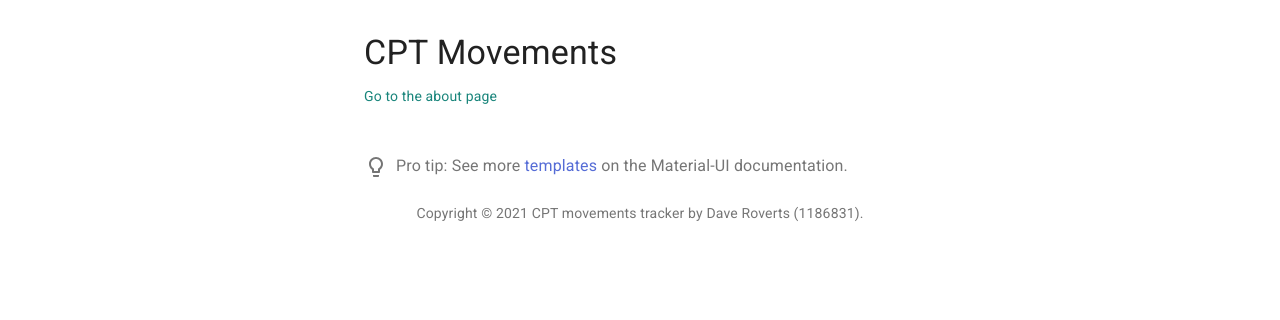
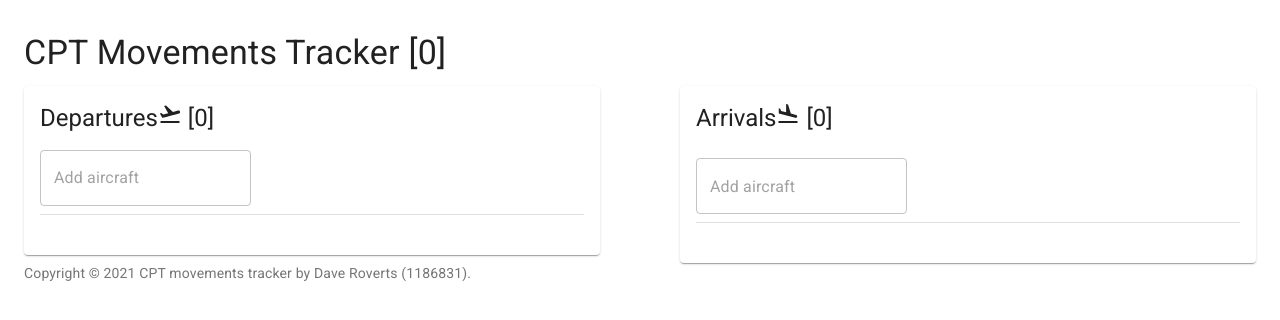
Before and after one commit to daveroverts/cpt-movements-tracker, a Next.js app: page / in a window 1280 px wide. Shown: the top 320 px of the page. Built offline with nearby package versions, Linux system fonts and the light colour scheme.

Commit message:
Got the app working again

```diff
--- a/pages/_app.js
+++ b/pages/_app.js
@@ -4,6 +4,8 @@ import Head from 'next/head';
 import { ThemeProvider } from '@material-ui/core/styles';
 import CssBaseline from '@material-ui/core/CssBaseline';
 import theme from '../src/theme';
+import '@fontsource/roboto';
+import '../styles.css'
 
 export default function MyApp(props) {
   const { Component, pageProps } = props;
@@ -19,7 +21,7 @@ export default function MyApp(props) {
   return (
     <React.Fragment>
       <Head>
-        <title>My page</title>
+        <title>CPT Movements Tracker</title>
         <meta name="viewport" content="minimum-scale=1, initial-scale=1, width=device-width" />
       </Head>
       <ThemeProvider theme={theme}>
--- a/pages/_document.js
+++ b/pages/_document.js
@@ -10,10 +10,10 @@ export default class MyDocument extends Document {
         <Head>
           {/* PWA primary color */}
           <meta name="theme-color" content={theme.palette.primary.main} />
-          <link
+          {/* <link
             rel="stylesheet"
             href="https://fonts.googleapis.com/css?family=Roboto:300,400,500,700&display=swap"
-          />
+          /> */}
         </Head>
         <body>
           <Main />
--- a/pages/index.js
+++ b/pages/index.js
@@ -1,22 +1,107 @@
-import React from 'react';
+import React, {useState, useEffect} from 'react';
+import localforage from "localforage";
 import Container from '@material-ui/core/Container';
 import Typography from '@material-ui/core/Typography';
 import Box from '@material-ui/core/Box';
-import ProTip from '../src/ProTip';
-import Link from '../src/Link';
 import Copyright from '../src/Copyright';
+import { Card, CardContent, Divider, Grid } from '@material-ui/core';
+import FlightLandIcon from "@material-ui/icons/FlightLand";
+import FlightTakeoffIcon from "@material-ui/icons/FlightTakeoff";
+import AircraftForm from "../src/components/AircraftForm";
+import AircraftList from "../src/components/AircraftList";
 
 export default function Index() {
+  const [departures, setDepartures] = useState([]);
+  const [arrivals, setArrivals] = useState([]);
+
+  useEffect(() => {
+    localforage.getItem('departures', (_err, value) => {
+      if (value != null) {
+        setDepartures(value)
+      }
+    })
+
+    localforage.getItem('arrivals', (_err, value) => {
+      if (value != null) {
+        setArrivals(value)
+      }
+    })
+  }, [])
+
+  useEffect(() => {
+    localforage.setItem('departures', departures);
+  }, [departures])
+
+  useEffect(() => {
+    localforage.setItem('arrivals', arrivals);
+  }, [arrivals])
+
   return (
-    <Container maxWidth="sm">
+    <Container>
       <Box my={4}>
         <Typography variant="h4" component="h1" gutterBottom>
-          CPT Movements
+        CPT Movements Tracker [{departures.length + arrivals.length}]
         </Typography>
-        <Link href="/about" color="secondary">
-          Go to the about page
-        </Link>
-        <ProTip />
+        <Grid container spacing={10}>
+        <Grid item md={6}>
+          <Card>
+            <CardContent>
+              <Typography variant="h5">
+                Departures
+                <FlightTakeoffIcon />
+                &nbsp;[{departures.length}]
+              </Typography>
+              <AircraftForm
+                saveAircraft={(aircraft) => {
+                  const trimmedAircraft = aircraft.trim();
+                  if (trimmedAircraft.length > 0) {
+                    setDepartures([...departures, trimmedAircraft]);
+                  }
+                }}
+              />
+              <Divider />
+              <AircraftList
+                aircraft={departures}
+                deleteAircraft={(aircraftIndex) => {
+                  const newAircraft = departures.filter(
+                    (_, index) => index !== aircraftIndex
+                  );
+                  setDepartures(newAircraft);
+                }}
+              />
+            </CardContent>
+          </Card>
+        </Grid>
+        <Grid item md={6}>
+          <Card>
+            <CardContent>
+              <Typography gutterBottom variant="h5">
+                Arrivals
+                <FlightLandIcon />
+                &nbsp;[{arrivals.length}]
+              </Typography>
+              <AircraftForm
+                saveAircraft={(aircraft) => {
+                  const trimmedAircraft = aircraft.trim();
+                  if (trimmedAircraft.length > 0) {
+                    setArrivals([...arrivals, trimmedAircraft]);
+                  }
+                }}
+              />
+              <Divider />
+              <AircraftList
+                aircraft={arrivals}
+                deleteAircraft={(aircraftIndex) => {
+                  const newAircraft = arrivals.filter(
+                    (_, index) => index !== aircraftIndex
+                  );
+                  setArrivals(newAircraft);
+                }}
+              />
+            </CardContent>
+          </Card>
+        </Grid>
+      </Grid>
         <Copyright />
       </Box>
     </Container>
--- a/src/Copyright.js
+++ b/src/Copyright.js
@@ -4,11 +4,11 @@ import MuiLink from '@material-ui/core/Link';
 
 export default function Copyright() {
   return (
-    <Typography variant="body2" color="textSecondary" align="center">
+    <Typography variant="body2" color="textSecondary">
       {'Copyright © '}
-      {new Date().getFullYear()}
+      2021{new Date().getFullYear()>2021&&"-"+new Date().getFullYear()}
       {' '}
-      <MuiLink color="inherit" href="https://daveroverts.nl/">
+      <MuiLink color="inherit" href="https://github.com/daveroverts/cpt-movements-tracker">
         CPT movements tracker by Dave Roverts (1186831)
       </MuiLink>
       {'.'}
--- /dev/null
+++ b/styles.css
@@ -0,0 +1,3 @@
+body {
+    font-family: Roboto;
+}
```
Also changed, not shown: package.json (+5 -2 lines), 1 other file (tests, documents, lock files or other folders).
